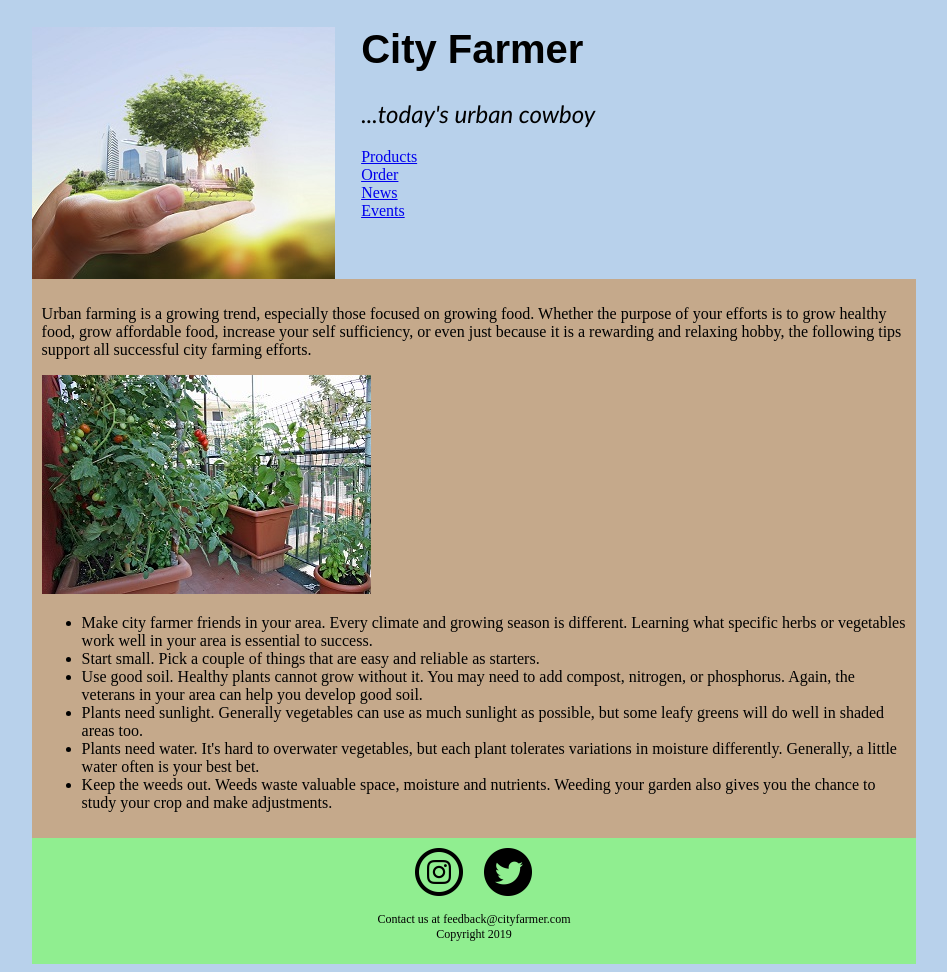
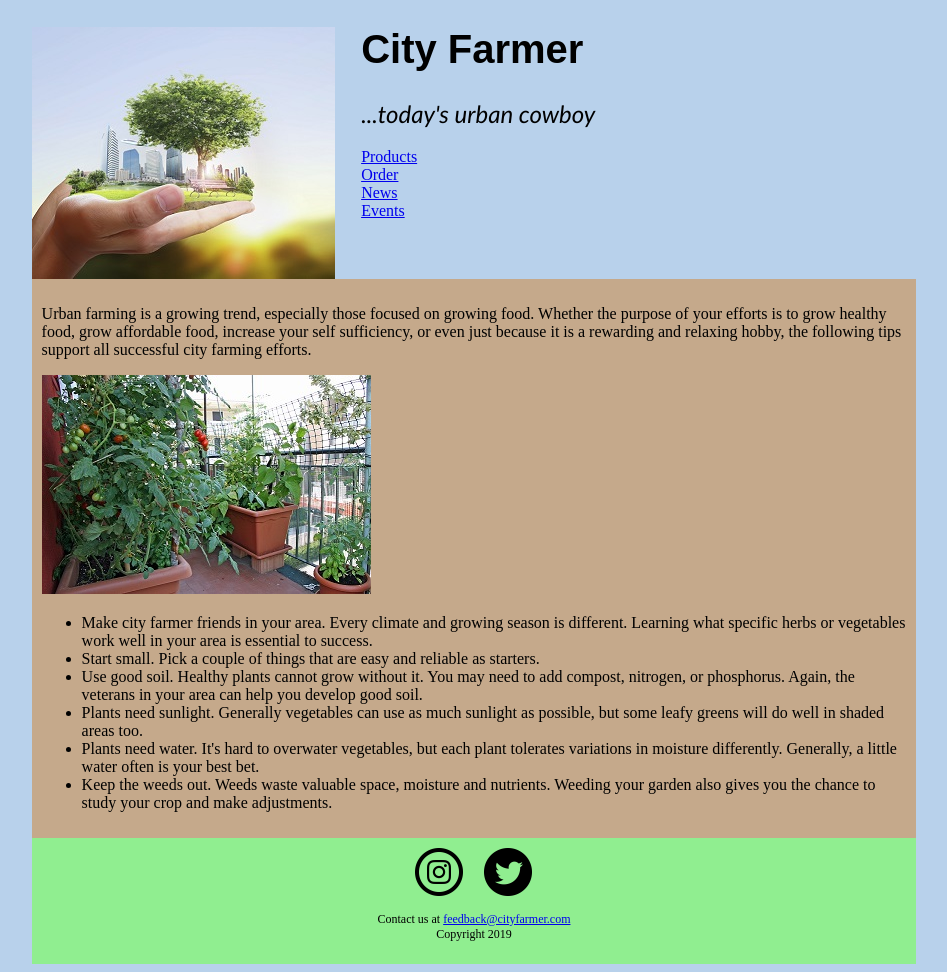
Before and after one commit to jonathanwagstaff/jonathanwagstaff.github.io, a plain HTML site: page CityFarmer/cf_index.html in a window 1280 px wide. Shown: the whole page, without its empty margins (166-1113 px from the left). Drawn offline with Linux system fonts and the light colour scheme.

Commit message:
Update cf_index.html

```diff
--- a/CityFarmer/cf_index.html
+++ b/CityFarmer/cf_index.html
@@ -43,7 +43,7 @@
 		<a href=" https://www.instagram.com" target="_blank"><img src="Images/iconmonstr-instagram-15-48.png" alt="Instagram link."></a> &nbsp;&nbsp;&nbsp;&nbsp;&nbsp;
 		<a href="https://twitter.com" target="_blank"><img src="Images/iconmonstr-twitter-4-48.png" alt="Twitter link."></a>
 
-		<p> Contact us at feedback@cityfarmer.com<br>
+		<p>Contact us at <a href="mailto:feedback@cityfarmer.com">feedback@cityfarmer.com</a><br>
 		    Copyright 2019
 		</p>
 	</footer>
```
